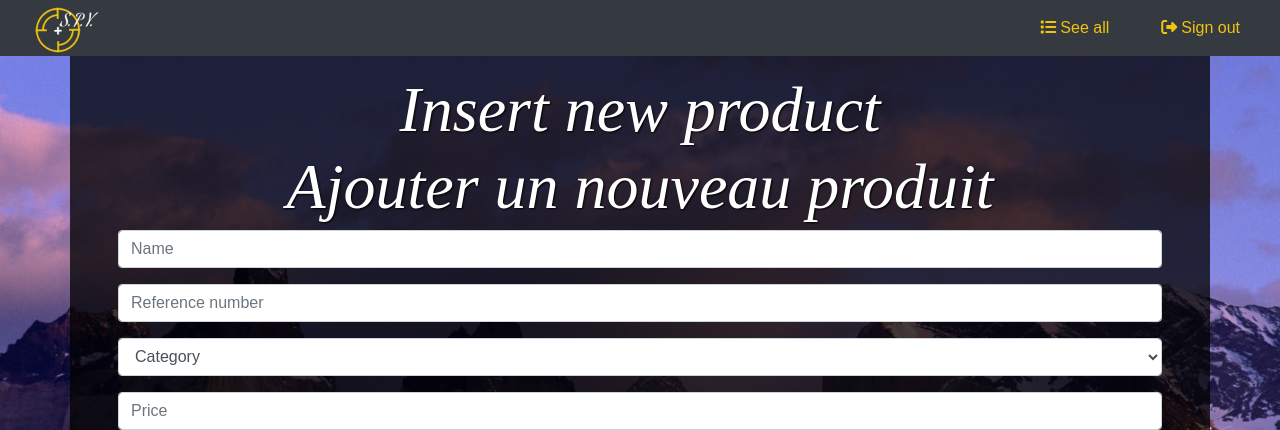
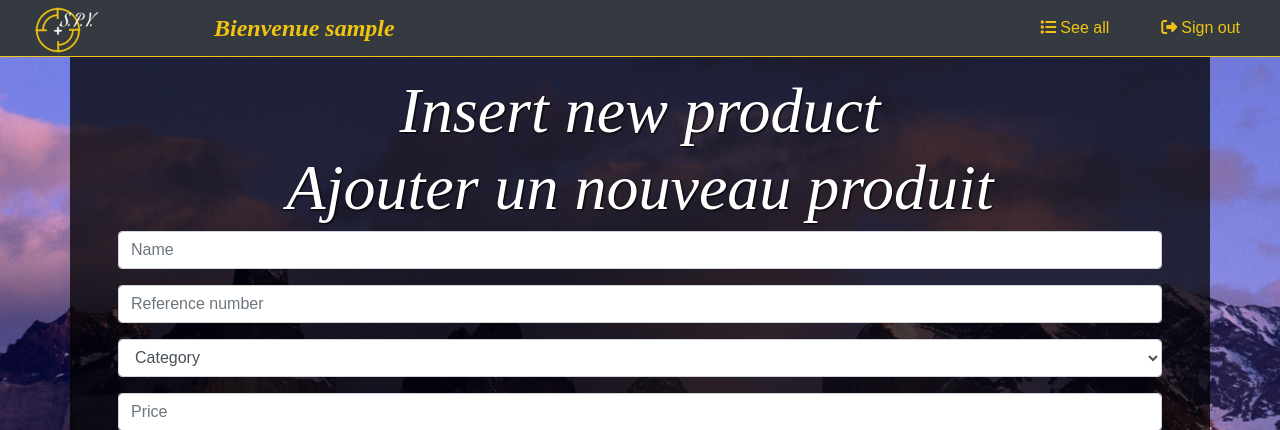
Before and after one commit to sergio-nunez-meneses/purchase-management-dashboard, a PHP site: page /create_product in a window 1280 px wide. Shown: the top 430 px of the page. Run offline with PHP 8.4, Linux system fonts and the light colour scheme; the visitor is signed in with stand-in values (Sample User, id 1); some libraries are stand-ins or nearby versions.

Commit message:
CSS navBar (Fin)

```diff
--- a/classes/views/IndexView.php
+++ b/classes/views/IndexView.php
@@ -57,7 +57,7 @@ class IndexView
       {
         ?>
         <!-- CLIENT GRAPH -->
-            <canvas id="graph1" width="300" height="200"></canvas>
+        <canvas id="graph1" width="200" height="50"></canvas>
         <?php
       }
       ?>
@@ -66,7 +66,7 @@ class IndexView
       <p>
         <button id="detail" class="btn" type="button" data-toggle="collapse" data-target="#collapseExample1" aria-expanded="false" aria-controls="collapseExample1">
           <i class="far fa-eye">
-                <span>Afficher<span class="collapse" id="collapseExample1">Masquer</span> les détails</span>
+            <span><span id="afficher">Afficher</span><span class="collapse" id="collapseExample1">Masquer</span> les détails</span>
           </i>
         </button>
       </p>
--- a/public/CSS/style.css
+++ b/public/CSS/style.css
@@ -83,3 +83,16 @@ input[class='form-control']:hover, select:hover, textarea:hover {
 #NavBarLinks {
   color: #f1c40f !important;
 }
+
+#NavBarWelcome {
+  color: #f1c40f !important;
+  margin: auto;
+  font-style: italic;
+  font-family: "Helvetica LT Std", "sans serif";
+  font-weight: bold;
+  font-size: 1.5rem;
+}
+
+nav {
+  border-bottom: solid 1px #f1c40f;
+}
--- a/templates/user_template.php
+++ b/templates/user_template.php
@@ -23,6 +23,9 @@
           <button class="navbar-toggler" type="button" data-toggle="collapse" data-target="#navbarNav" aria-controls="navbarNav" aria-expanded="false" aria-label="Toggle navigation">
             <span class="navbar-toggler-icon"></span>
           </button>
+          <div id="NavBarWelcome" class="ml-5 pl-5 justify-content-end">
+            <p class="m-0">Bienvenue <?php echo $_SESSION['login'] ?></p>
+          </div>
           <div id="navbarNav" class="collapse navbar-collapse justify-content-end">
             <ul class="navbar-nav">
               <?php
```
Also changed, not shown: public/CSS/list_Style.css (+21 -8 lines). Lines whose indentation alone changed are shown as unchanged.
